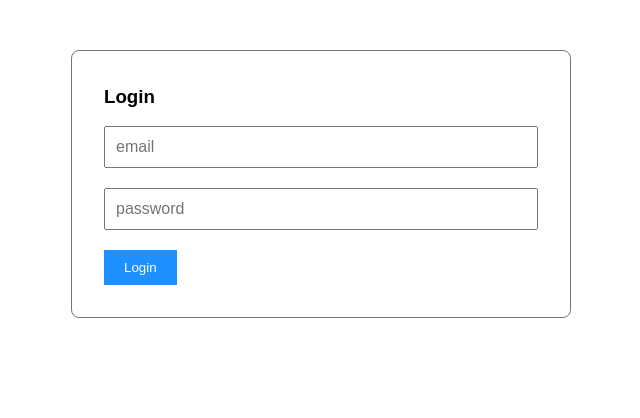
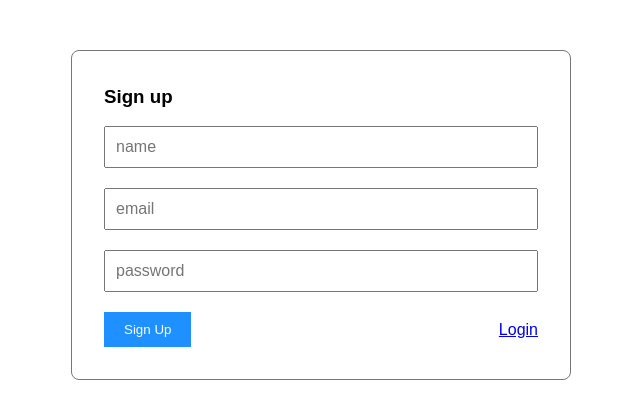
Before and after one commit to NileshOfficial/nodeSessions, an Angular app in the folder client/: page /signup in a window 1280 px wide. Before the commit this address led to /. Shown: the top 418 px of the page, without its empty margins (319-959 px from the left). Built offline with nearby package versions, Linux system fonts and the light colour scheme.

Commit message:
added route protection

```diff
--- a/client/src/app/api.service.ts
+++ b/client/src/app/api.service.ts
@@ -18,7 +18,7 @@ export class ApiService {
     return this.http.post("http://localhost:3000/login", userdata);
   }
 
-  home() {
+  home(): Observable<any> {
     return this.http.get("http://localhost:3000/home", {
       headers: new HttpHeaders().set("authorization", `Bearer ${this.token}`)
     });
--- a/client/src/app/app-routing.module.ts
+++ b/client/src/app/app-routing.module.ts
@@ -1,8 +1,16 @@
 import { NgModule } from '@angular/core';
 import { Routes, RouterModule } from '@angular/router';
+import { LoginComponent } from './login/login.component';
+import { SignupComponent } from './signup/signup.component';
+import { HomeComponent } from './home/home.component';
 
 
-const routes: Routes = [];
+const routes: Routes = [
+  {path: "", redirectTo: "login", pathMatch: "full"},
+  {path: "login", component: LoginComponent},
+  {path: "signup", component: SignupComponent},
+  {path: "home", component: HomeComponent}
+];
 
 @NgModule({
   imports: [RouterModule.forRoot(routes)],
--- a/client/src/app/app.component.html
+++ b/client/src/app/app.component.html
@@ -1 +1 @@
-<app-login></app-login>
+<router-outlet></router-outlet>
--- a/client/src/app/home/home.component.html
+++ b/client/src/app/home/home.component.html
@@ -1,2 +1,2 @@
 <h1>{{data.title}}</h1>
-<p>{{data.paragraph}}</p>
+<p>{{data.body}}</p>
--- a/client/src/app/home/home.component.ts
+++ b/client/src/app/home/home.component.ts
@@ -1,4 +1,6 @@
 import { Component, OnInit } from '@angular/core';
+import { ApiService } from '../api.service';
+import { Router } from '@angular/router';
 
 @Component({
   selector: 'app-home',
@@ -7,9 +9,16 @@ import { Component, OnInit } from '@angular/core';
 })
 export class HomeComponent implements OnInit {
   data: any;
-  constructor() { }
+  constructor(private api: ApiService, private router: Router) { }
 
   ngOnInit(): void {
+    this.api.home().subscribe(data => {
+      if(!data.err) {
+        this.data = data;
+      } else {
+        this.router.navigate(["/login"]);
+      }
+    });
   }
 
 }
--- a/client/src/app/login/login.component.css
+++ b/client/src/app/login/login.component.css
@@ -29,3 +29,9 @@ form button {
     color: #fff;
     cursor: pointer;
 }
+
+.footer {
+    display: flex;
+    justify-content: space-between;
+    align-items: center;
+}
--- a/client/src/app/login/login.component.html
+++ b/client/src/app/login/login.component.html
@@ -2,5 +2,8 @@
     <h3>Login</h3>
     <input type="email" ngModel name="username" placeholder="email" required>
     <input type="password" ngModel name="password" placeholder="password" required>
-    <button type="submit" [disabled]="!f.valid">Login</button>
+    <div class="footer">
+        <button type="submit" [disabled]="!f.valid">Login</button>
+        <a [routerLink]="['/signup']">Sign Up</a>
+    </div>
 </form>
--- a/client/src/app/login/login.component.ts
+++ b/client/src/app/login/login.component.ts
@@ -1,6 +1,7 @@
 import { Component, OnInit } from '@angular/core';
 import { NgForm } from '@angular/forms';
 import { ApiService } from '../api.service';
+import { Router } from '@angular/router';
 
 @Component({
   selector: 'app-login',
@@ -9,17 +10,18 @@ import { ApiService } from '../api.service';
 })
 export class LoginComponent implements OnInit {
 
-  constructor(private api: ApiService) { }
+  constructor(private api: ApiService, private router: Router) { }
 
   ngOnInit(): void {
   }
 
   onSubmit(form: NgForm) {
-    console.log(form.value);
     this.api.login(form.value).subscribe(data => {
-      console.log(data);
-      this.api.setToken(data.token);
-    })
+      if (!data.err) {
+        this.api.setToken(data.token);
+        this.router.navigate(["/home"]);
+      }
+    });
   }
 
 }
--- a/client/src/app/signup/signup.component.css
+++ b/client/src/app/signup/signup.component.css
@@ -29,3 +29,9 @@ form button {
     color: #fff;
     cursor: pointer;
 }
+
+.footer {
+    display: flex;
+    justify-content: space-between;
+    align-items: center;
+}
--- a/client/src/app/signup/signup.component.html
+++ b/client/src/app/signup/signup.component.html
@@ -3,5 +3,8 @@
     <input type="text" ngModel name="name" placeholder="name" required>
     <input type="email" ngModel name="email" placeholder="email" required>
     <input type="password" ngModel name="password" placeholder="password" required>
-    <button type="submit" [disabled]="!f.valid">Sign up</button>
+    <div class="footer">
+        <button type="submit" [disabled]="!f.valid">Sign Up</button>
+        <a [routerLink]="['/login']">Login</a>
+    </div>
 </form>
--- a/client/src/app/signup/signup.component.ts
+++ b/client/src/app/signup/signup.component.ts
@@ -1,6 +1,7 @@
 import { Component, OnInit } from '@angular/core';
 import { NgForm } from '@angular/forms';
 import { ApiService } from '../api.service';
+import { Router } from '@angular/router';
 
 
 @Component({
@@ -10,15 +11,18 @@ import { ApiService } from '../api.service';
 })
 export class SignupComponent implements OnInit {
 
-  constructor(private api: ApiService) { }
+  constructor(private api: ApiService, private router: Router) { }
 
   ngOnInit(): void {
   }
 
   onSubmit(form: NgForm) {
     this.api.signup(form.value).subscribe(data => {
-      this.api.setToken(data.token);
-    })
+      if(!data.err) {
+        this.api.setToken(data.token);
+        this.router.navigate(["/home"]);
+      }
+    });
   }
 
 }
```
